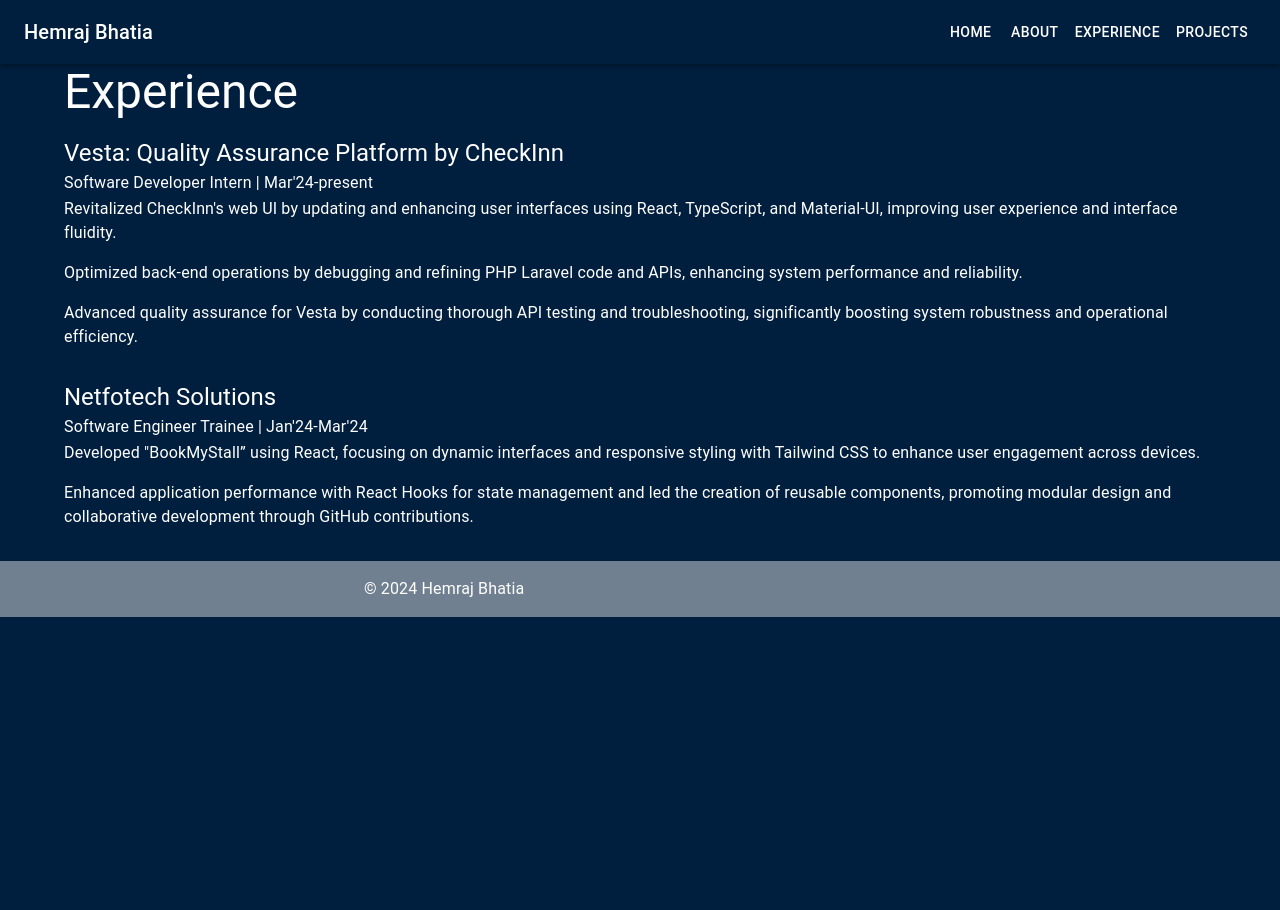
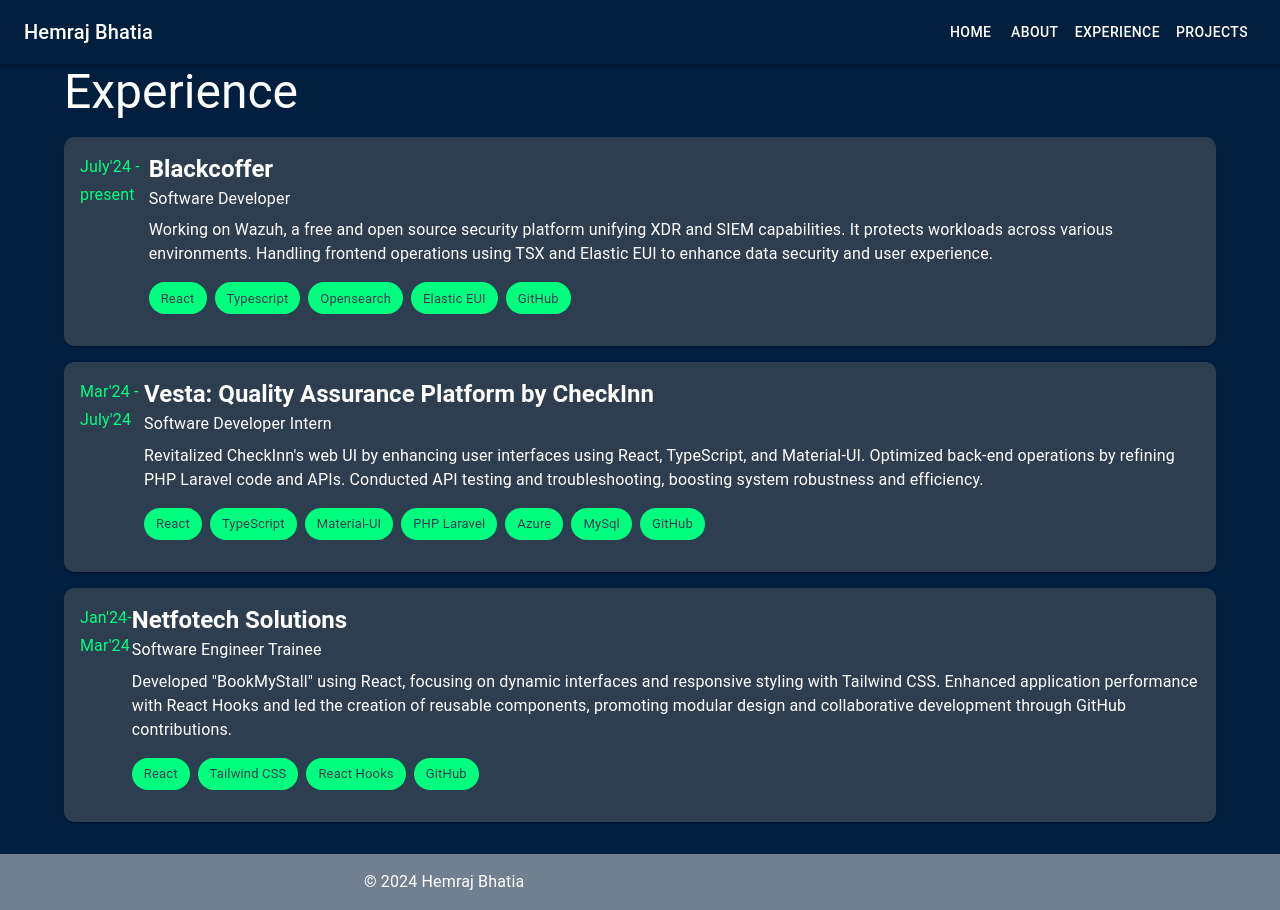
Before and after one commit to hemraj-007/Developer-Portfolio, a React (Vite) app: page /experience in a window 1280 px wide. Before the commit the page ends 800 px from the top, so only its background shows below. Built offline with nearby package versions, Linux system fonts and the light colour scheme.

Commit message:
experience page changes

```diff
--- a/package.json
+++ b/package.json
@@ -14,6 +14,7 @@
     "@emotion/styled": "^11.11.5",
     "@mui/icons-material": "^5.16.4",
     "@mui/material": "^5.16.0",
+    "emailjs-com": "^3.2.0",
     "react": "^18.3.1",
     "react-dom": "^18.3.1",
     "react-router-dom": "^6.24.1",
--- /dev/null
+++ b/src/components/ContactDialog.tsx
@@ -0,0 +1,163 @@
+// src/components/ContactDialog.tsx
+import React, { useState, useEffect } from "react";
+import Button from "@mui/material/Button";
+import Dialog from "@mui/material/Dialog";
+import DialogActions from "@mui/material/DialogActions";
+import DialogContent from "@mui/material/DialogContent";
+import DialogTitle from "@mui/material/DialogTitle";
+import TextField from "@mui/material/TextField";
+import Box from "@mui/material/Box";
+import { styled } from "@mui/material/styles";
+import emailjs from "emailjs-com";
+
+interface ContactDialogProps {
+  open: boolean;
+  onClose: () => void;
+}
+
+const StyledDialog = styled(Dialog)({
+  "& .MuiPaper-root": {
+    borderRadius: "20px",
+    backgroundColor: "#2c3e50",
+    color: "#ffffff",
+    width: "400px",
+    height: "400px",
+    maxWidth: "none",
+  },
+});
+
+const ContactDialog: React.FC<ContactDialogProps> = ({ open, onClose }) => {
+  const [formData, setFormData] = useState({
+    name: "",
+    email: "",
+    message: "",
+  });
+
+  const handleChange = (
+    e: React.ChangeEvent<HTMLInputElement | HTMLTextAreaElement>
+  ) => {
+    const { name, value } = e.target;
+    setFormData({ ...formData, [name]: value });
+  };
+
+  const handleSubmit = (e: React.FormEvent<HTMLFormElement>) => {
+    e.preventDefault();
+
+    emailjs
+      .send(
+        "your_service_id", // Replace with your EmailJS service ID
+        "your_template_id", // Replace with your EmailJS template ID
+        formData,
+        "your_user_id" // Replace with your EmailJS user ID
+      )
+      .then((response) => {
+        console.log("SUCCESS!", response.status, response.text);
+        onClose();
+      })
+      .catch((error) => {
+        console.log("FAILED...", error);
+      });
+  };
+
+  useEffect(() => {
+    if (open) {
+      document.getElementById("root")!.style.filter = "blur(5px)";
+    } else {
+      document.getElementById("root")!.style.filter = "none";
+    }
+
+    return () => {
+      document.getElementById("root")!.style.filter = "none";
+    };
+  }, [open]);
+
+  return (
+    <StyledDialog open={open} onClose={onClose}>
+      <DialogTitle sx={{ color: "#ffffff" }}>Contact Me</DialogTitle>
+      <DialogContent>
+        <Box
+          component="form"
+          sx={{ display: "flex", flexDirection: "column", gap: 2 }}
+          onSubmit={handleSubmit}
+        >
+          <TextField
+            autoFocus
+            margin="dense"
+            label="Name"
+            type="text"
+            fullWidth
+            variant="outlined"
+            name="name"
+            value={formData.name}
+            onChange={handleChange}
+            InputLabelProps={{ style: { color: "#ffffff" } }} // Set label color to white
+            InputProps={{
+              style: { color: "#ffffff" }, // Set input text color to white
+              sx: {
+                "& .MuiOutlinedInput-root": {
+                  "& fieldset": { borderColor: "#ffffff" },
+                  "&:hover fieldset": { borderColor: "#00FF7F" },
+                  "&.Mui-focused fieldset": { borderColor: "#00FF7F" },
+                },
+              }, // Change border color
+            }}
+          />
+          <TextField
+            margin="dense"
+            label="Email"
+            type="email"
+            fullWidth
+            variant="outlined"
+            name="email"
+            value={formData.email}
+            onChange={handleChange}
+            InputLabelProps={{ style: { color: "#ffffff" } }} // Set label color to white
+            InputProps={{
+              style: { color: "#ffffff" }, // Set input text color to white
+              sx: {
+                "& .MuiOutlinedInput-root": {
+                  "& fieldset": { borderColor: "#ffffff" },
+                  "&:hover fieldset": { borderColor: "#00FF7F" },
+                  "&.Mui-focused fieldset": { borderColor: "#00FF7F" },
+                },
+              }, // Change border color
+            }}
+          />
+          <TextField
+            margin="dense"
+            label="Message"
+            type="text"
+            fullWidth
+            multiline
+            rows={4}
+            variant="outlined"
+            name="message"
+            value={formData.message}
+            onChange={handleChange}
+            InputLabelProps={{ style: { color: "#ffffff" } }} // Set label color to white
+            InputProps={{
+              style: { color: "#ffffff" }, // Set input text color to white
+              sx: {
+                "& .MuiOutlinedInput-root": {
+                  "& fieldset": { borderColor: "#ffffff" },
+                  "&:hover fieldset": { borderColor: "#00FF7F" },
+                  "&.Mui-focused fieldset": { borderColor: "#00FF7F" },
+                },
+              }, // Change border color
+            }}
+          />
+          <DialogActions>
+            <Button onClick={onClose} sx={{ color: "#ffffff" }}>
+              Cancel
+            </Button>
+            <Button type="submit" sx={{ color: "#ffffff" }}>
+              Send
+            </Button>
+          </DialogActions>
+        </Box>
+      </DialogContent>
+    </StyledDialog>
+  );
+};
+
+export default ContactDialog;
--- a/src/pages/Experience.tsx
+++ b/src/pages/Experience.tsx
@@ -3,7 +3,24 @@
 import Container from '@mui/material/Container';
 import Typography from '@mui/material/Typography';
 import Box from '@mui/material/Box';
+import Card from '@mui/material/Card';
+import CardContent from '@mui/material/CardContent';
 import { useSpring, animated } from 'react-spring';
+import { styled } from '@mui/material/styles';
+import Chip from '@mui/material/Chip';
+
+const StyledCard = styled(Card)({
+  backgroundColor: '#2c3e50',
+  color: '#ffffff',
+  borderRadius: '10px',
+  marginBottom: '1rem',
+});
+
+const skills = {
+  blackcoffer: ['React','Typescript', 'Opensearch' ,'Elastic EUI','GitHub'],
+  vesta: ['React', 'TypeScript', 'Material-UI', 'PHP Laravel','Azure', 'MySql','GitHub'],
+  netfotech: ['React', 'Tailwind CSS', 'React Hooks', 'GitHub'],
+};
 
 const Experience: React.FC = () => {
   const props = useSpring({ opacity: 1, from: { opacity: 0 }, delay: 200 });
@@ -11,29 +28,91 @@
   return (
     <Container>
       <animated.div style={props}>
-        <Typography variant="h3" gutterBottom>Experience</Typography>
+        <Typography variant="h3" gutterBottom style={{ color: '#ffffff' }}>
+          Experience
+        </Typography>
         <Box mb={4}>
-          <Typography variant="h5">Vesta: Quality Assurance Platform by CheckInn</Typography>
-          <Typography variant="subtitle1">Software Developer Intern | Mar'24-present</Typography>
-          <Typography variant="body1" paragraph>
-            Revitalized CheckInn's web UI by updating and enhancing user interfaces using React, TypeScript, and Material-UI, improving user experience and interface fluidity.
+          <StyledCard>
+            <CardContent>
+              <Box display="flex" justifyContent="space-between">
+                <Box>
+                  <Typography variant="subtitle1" style={{ color: '#00FF7F' }}>
+                    July'24 - present
+                  </Typography>
+                </Box>
+                <Box>
+                  <Typography variant="h5" style={{ fontWeight: 'bold' }}>
+                    Blackcoffer
+                  </Typography>
+                  <Typography variant="subtitle1" gutterBottom>
+                    Software Developer
                   </Typography>
                   <Typography variant="body1" paragraph>
-            Optimized back-end operations by debugging and refining PHP Laravel code and APIs, enhancing system performance and reliability.
+                    Working on Wazuh, a free and open source security platform unifying XDR and SIEM capabilities. It protects workloads across various environments. Handling frontend operations using TSX and Elastic EUI to enhance data security and user experience.
+                  </Typography>
+                  <Box>
+                    {skills.blackcoffer.map((skill) => (
+                      <Chip key={skill} label={skill} style={{ marginRight: '0.5rem', marginBottom: '0.5rem', backgroundColor: '#00FF7F', color: '#2c3e50' }} />
+                    ))}
+                  </Box>
+                </Box>
+              </Box>
+            </CardContent>
+          </StyledCard>
+          <StyledCard>
+            <CardContent>
+              <Box display="flex" justifyContent="space-between">
+                <Box>
+                  <Typography variant="subtitle1" style={{ color: '#00FF7F' }}>
+                    Mar'24 - July'24
+                  </Typography>
+                </Box>
+                <Box>
+                  <Typography variant="h5" style={{ fontWeight: 'bold' }}>
+                    Vesta: Quality Assurance Platform by CheckInn
+                  </Typography>
+                  <Typography variant="subtitle1" gutterBottom>
+                    Software Developer Intern
                   </Typography>
                   <Typography variant="body1" paragraph>
-            Advanced quality assurance for Vesta by conducting thorough API testing and troubleshooting, significantly boosting system robustness and operational efficiency.
+                    Revitalized CheckInn's web UI by enhancing user interfaces using React, TypeScript, and Material-UI. Optimized back-end operations by refining PHP Laravel code and APIs. Conducted API testing and troubleshooting, boosting system robustness and efficiency.
+                  </Typography>
+                  <Box>
+                    {skills.vesta.map((skill) => (
+                      <Chip key={skill} label={skill} style={{ marginRight: '0.5rem', marginBottom: '0.5rem', backgroundColor: '#00FF7F', color: '#2c3e50' }} />
+                    ))}
+                  </Box>
+                </Box>
+              </Box>
+            </CardContent>
+          </StyledCard>
+          <StyledCard>
+            <CardContent>
+              <Box display="flex" justifyContent="space-between">
+                <Box>
+                  <Typography variant="subtitle1" style={{ color: '#00FF7F' }}>
+                    Jan'24-Mar'24
                   </Typography>
                 </Box>
-        <Box mb={4}>
-          <Typography variant="h5">Netfotech Solutions</Typography>
-          <Typography variant="subtitle1">Software Engineer Trainee | Jan'24-Mar'24</Typography>
-          <Typography variant="body1" paragraph>
-            Developed "BookMyStall” using React, focusing on dynamic interfaces and responsive styling with Tailwind CSS to enhance user engagement across devices.
+                <Box>
+                  <Typography variant="h5" style={{ fontWeight: 'bold' }}>
+                    Netfotech Solutions
+                  </Typography>
+                  <Typography variant="subtitle1" gutterBottom>
+                    Software Engineer Trainee
                   </Typography>
                   <Typography variant="body1" paragraph>
-            Enhanced application performance with React Hooks for state management and led the creation of reusable components, promoting modular design and collaborative development through GitHub contributions.
+                    Developed "BookMyStall" using React, focusing on dynamic interfaces and responsive styling with Tailwind CSS. Enhanced application performance with React Hooks and led the creation of reusable components, promoting modular design and collaborative development through GitHub contributions.
                   </Typography>
+                  <Box>
+                    {skills.netfotech.map((skill) => (
+                      <Chip key={skill} label={skill} style={{ marginRight: '0.5rem', marginBottom: '0.5rem', backgroundColor: '#00FF7F', color: '#2c3e50' }} />
+                    ))}
+                  </Box>
+                </Box>
+              </Box>
+            </CardContent>
+          </StyledCard>
         </Box>
       </animated.div>
     </Container>
```
Also changed, not shown: src/pages/Home.tsx (+15 -4 lines), 1 other file (tests, documents, lock files or other folders). Lines whose indentation alone changed are shown as unchanged.
